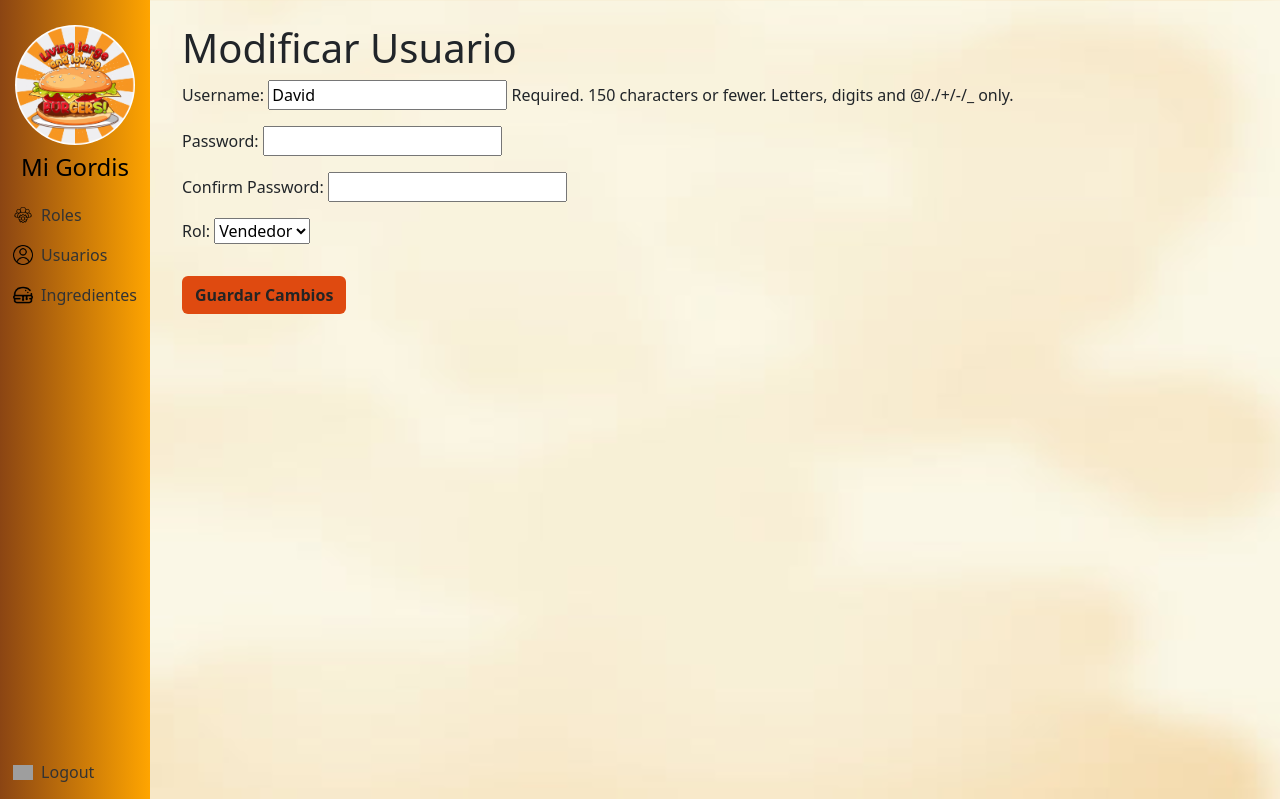
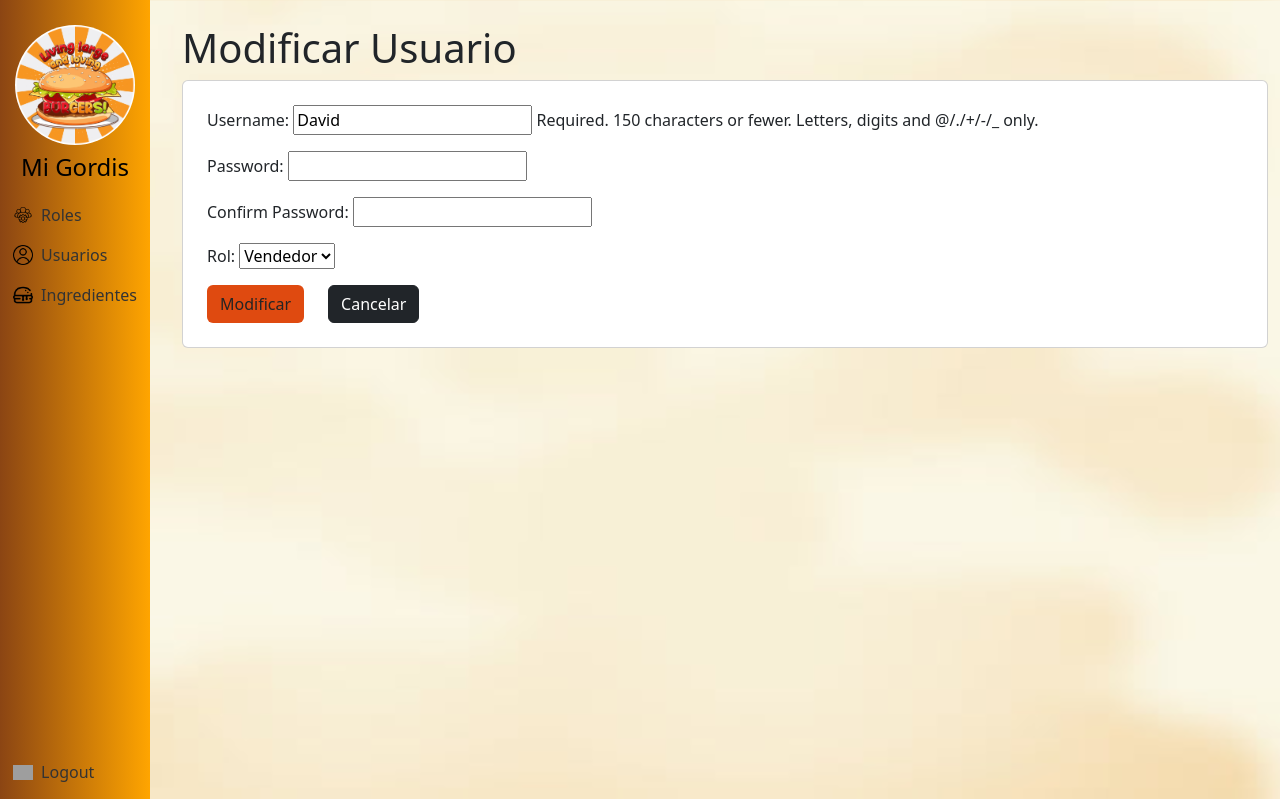
Before and after one commit to KiaraLuz/proyecto-ing.software, a Django app: page /usuarios/modificar/7/ in a window 1280 px wide. Shown: the top 799 px of the page. Run offline with Django 5.2, Linux system fonts and the light colour scheme; a user stored in the database is signed in; data comes from the database, SQL or seed files in the repository; both versions use the stored data as it was after the commit; grey boxes are pictures that could not be loaded.

Commit message:
fixed update

```diff
--- a/app/templates/ingrediente/ingrediente.html
+++ b/app/templates/ingrediente/ingrediente.html
@@ -1,7 +1,7 @@
 {% extends 'layouts/base.html' %}
 
 {% block content %}
-<h1>Gestión de ingrediente</h1>
+<h1>Gestión de Ingredientes</h1>
 <a class="btn btn-color fw-bold mb-3" role="button" href="{% url 'ingrediente_crear' %}">Crear</a>
 <table class="tb">
   <thead class="encabezado-tabla fw-bold">
--- a/app/templates/rol/rol.html
+++ b/app/templates/rol/rol.html
@@ -1,7 +1,7 @@
 {% extends 'layouts/base.html' %}
 
 {% block content %}
-<h1>Gestión de rol</h1>
+<h1>Gestión de Roles</h1>
 <a class="btn btn-color fw-bold mb-3" href="{% url 'rol_crear' %}" role="button">Crear</a>
 <table class="tb">
   <thead class="encabezado-tabla fw-bold">
--- a/app/templates/usuario/usuario_crear.html
+++ b/app/templates/usuario/usuario_crear.html
@@ -2,8 +2,8 @@
 
 {% block content %}
 <h1>Crear Usuario</h1>
-<div class="form card p-4" method="POST" enctype="multipart/form-data">
-  <form method="POST">
+<div class="form card p-4">
+  <form method="POST" enctype="multipart/form-data">
     {% csrf_token %}
     <div class="mb-3">
       {{ form.as_p }}
--- a/app/templates/usuario/usuario_modificar.html
+++ b/app/templates/usuario/usuario_modificar.html
@@ -2,11 +2,17 @@
 
 {% block content %}
 <h1>Modificar Usuario</h1>
-
-<form method="POST" class="form" enctype="multipart/form-data">
-    {% csrf_token %}
-    {{ form.as_p }}
-    <button type="submit" class="btn btn-color fw-bold mt-3">Guardar Cambios</button>
-</form>
+<div class="form card p-4">
+    <form method="POST" enctype="multipart/form-data">
+        {% csrf_token %}
+        <div class="mb-3">
+            {{ form.as_p }}
+        </div>
+        <div class="d-flex gap-4">
+            <button type="submit" class="btn btn-color">Modificar</button>
+            <a href="{% url 'usuarios' %}" class="btn btn-dark">Cancelar</a>
+        </div>
+    </form>
+</div>
 
 {% endblock %}
```
Also changed, not shown: db.sqlite3.
